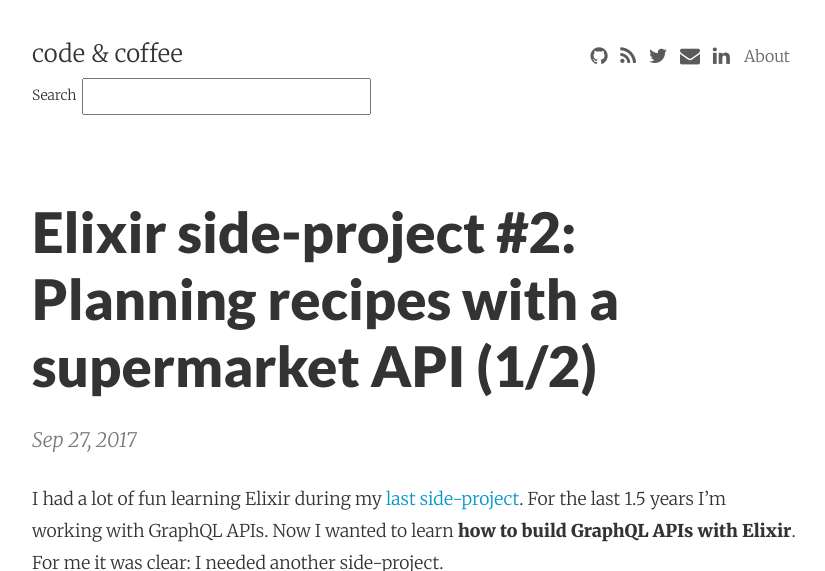
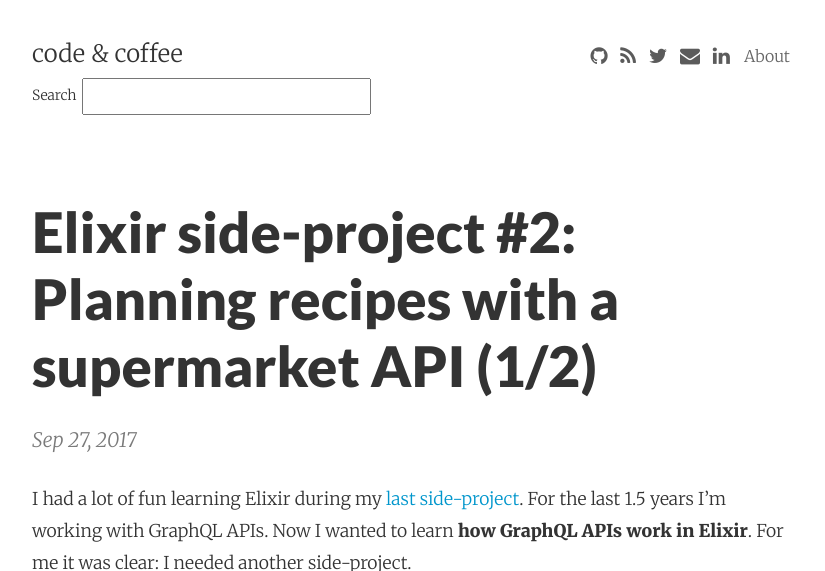
Before and after one commit to adri/adri.github.io, a Jekyll site: the page built from _posts/2017-09-27-learning-elixir-second-side-project-part1.md, in a window 1280 px wide and 900 px high, cut to the strip 0-571 px from the top of the window. Shown: the whole strip, without its empty margins (224-1049 px from the left). Built offline with Jekyll 4.4.1, drawn with Linux system fonts in a browser that asks for light colours; nearby versions of some CDN libraries; comment, search, counter and statistics services are not loaded.

Commit message:
Autocommit from wiki

```diff
--- a/_posts/2017-09-27-learning-elixir-second-side-project-part1.md
+++ b/_posts/2017-09-27-learning-elixir-second-side-project-part1.md
@@ -7,7 +7,7 @@
 published: true
 ---
 
-I had a lot of fun learning Elixir during my [last side-project](/post/learning-elixir-first-side-project). For the last 1.5 years I'm working with GraphQL APIs. Now I wanted to learn **how to build GraphQL APIs with Elixir**. For me it was clear: I needed another side-project.
+I had a lot of fun learning Elixir during my [last side-project](/post/learning-elixir-first-side-project). For the last 1.5 years I'm working with GraphQL APIs. Now I wanted to learn **how GraphQL APIs work in Elixir**. For me it was clear: I needed another side-project.
 
 ![Elixir](https://user-images.githubusercontent.com/133832/30913555-ede256ac-a390-11e7-8f3a-b8e70b00e702.png)
 
```
